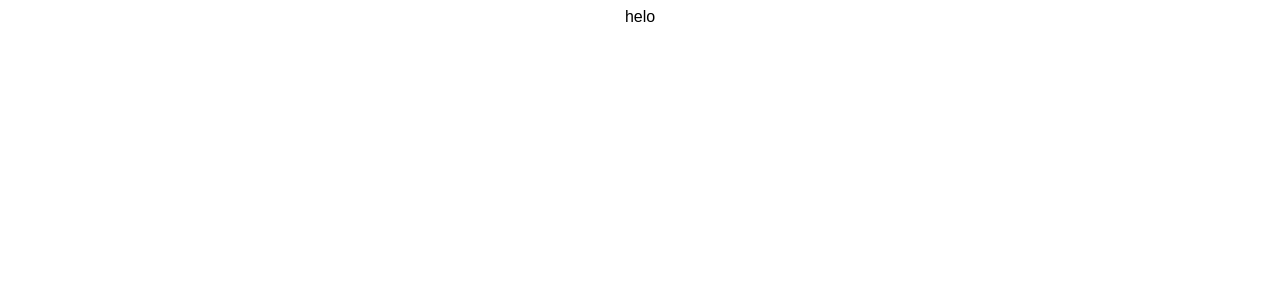
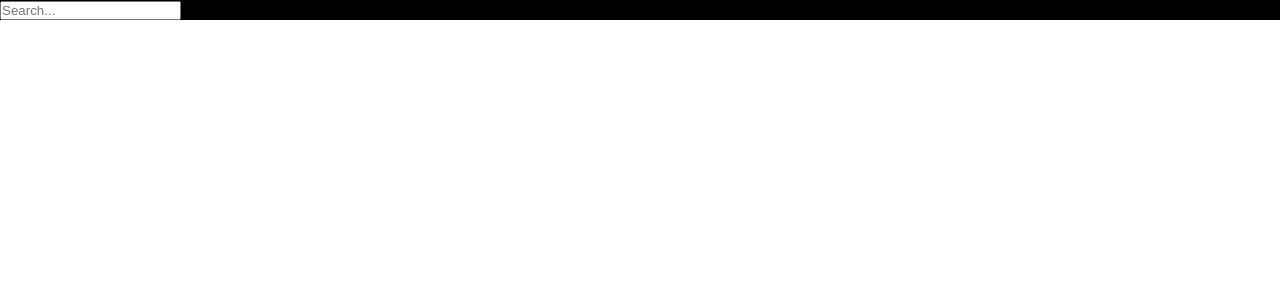
Before and after one commit to AMRUTSAGARV/WeatherApp-React, a React (Create React App) app in the folder weatherapp/: page / in a window 1280 px wide. Shown: the top 300 px of the page. Built offline with nearby package versions, Linux system fonts and the light colour scheme.

Commit message:
styling changed

```diff
--- a/weatherapp/src/App.js
+++ b/weatherapp/src/App.js
@@ -1,11 +1,21 @@
 
-import React from 'react';
+import React, { useState } from 'react';
 import "./index.css";
+
+const api = {
+  key: "e26f422fd39b9eaae9e3634e7dfb4a93",
+  base: "https://api.openweathermap.org/data/2.5/"
+}
 
 function App() {
   return (
-    <div className="App">
-      helo
+    <div className="app">
+      <main>
+      <div className='search-box'>
+    <input type="text" className='search-bar' placeholder='Search...'/>
+      </div>
+
+      </main>
 
 
     </div>
--- a/weatherapp/src/index.css
+++ b/weatherapp/src/index.css
@@ -1,4 +1,20 @@
-.App {
-  font-family: sans-serif;
-  text-align: center;
+* {
+  margin: 0;
+  padding: 0;
+  box-sizing: border-box;
 }
+
+body {
+  font-family: Verdana, Geneva, Tahoma, sans-serif;
+}
+
+.app {
+  background-image: url('./assets/cold-bg.jpg');
+  background-size: cover;
+  background-position: bottom;
+  transition: 0.4 ease-out;
+}
+
+.app.warm {
+  background-image: url('./assets/warm-bg.jpg');
+}
```
Also changed, not shown: weatherapp/src/assets/cold-bg.jpg (added), weatherapp/src/assets/warm-bg.jpg (added).
